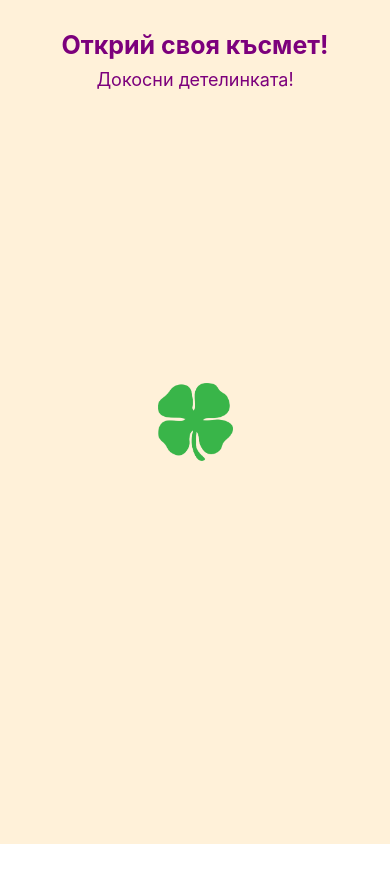
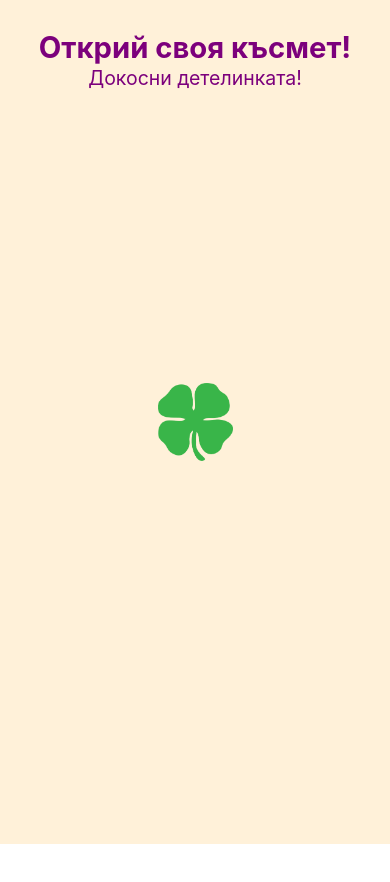
Before and after one commit to YDaskaloff/Wishes, a React Native app: screen / in a window 390 px wide. Shown: the top 882 px of the page. Built offline with nearby package versions, Linux system fonts and the light colour scheme.

Commit message:
Fixed one luck, added responsiveness to text size

```diff
--- a/assets/lucksArray.js
+++ b/assets/lucksArray.js
@@ -24,7 +24,7 @@ const lucks = [
   'Отивай за нов тиган - ще хванеш великан шаран!',
   'Ще заминеш за западните ширини, за да оставиш своите следи.',
   'Дори северното сияние, няма да попречи на твоето прекрасно очарование!',
-  'Пътят ти с мъдрост ще освети, щом на изток ще тръгнеш ти.',
+  'Пътят ти с мъдрост ще се освети, щом на изток ще тръгнеш ти.',
   'Ако сте в лошо настроение, направете си подарък.',
   'Когато нещата се вършат с радост, те стават извор на повече радост.',
   'Който почива на лаврите си, ги износва.',
--- a/screens/Main.js
+++ b/screens/Main.js
@@ -8,10 +8,12 @@ import {
   Dimensions,
   TouchableWithoutFeedback,
   Text,
-  TouchableOpacity,
   StatusBar,
 } from 'react-native';
 import lucks from '../assets/lucksArray';
+
+const windowWidth = Dimensions.get('window').width;
+const windowHeight = Dimensions.get('window').height;
 
 const Styles = {
   backgroundColor: '#FFF1D9',
@@ -26,12 +28,12 @@ const Styles = {
     shadowOpacity: 0.25,
     shadowRadius: 3.84,
   },
+  bigText: windowWidth * 0.075,
+  smallText: windowWidth * 0.05,
+  luckText: windowWidth * 0.06,
 };
 
 const Main = (props) => {
-  const windowWidth = Dimensions.get('window').width;
-  const windowHeight = Dimensions.get('window').height;
-
   const img = require('../assets/detelina.png');
   const duration = 1500;
 
@@ -219,11 +221,11 @@ const styles = StyleSheet.create({
     alignItems: 'center',
   },
   promptTextSub: {
-    fontSize: 18,
+    fontSize: Styles.smallText,
     color: Styles.purple,
   },
   promptTextMain: {
-    fontSize: 25,
+    fontSize: Styles.bigText,
     color: Styles.purple,
     fontWeight: 'bold',
   },
@@ -257,7 +259,7 @@ const styles = StyleSheet.create({
     width: '95%',
   },
   luck: {
-    fontSize: 22,
+    fontSize: Styles.luckText,
     fontWeight: 'bold',
     color: Styles.purple,
     textAlign: 'center',
```
